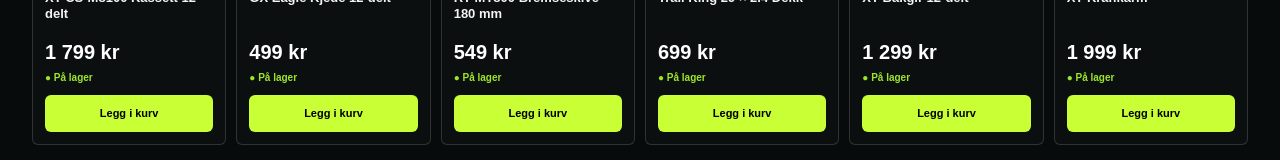
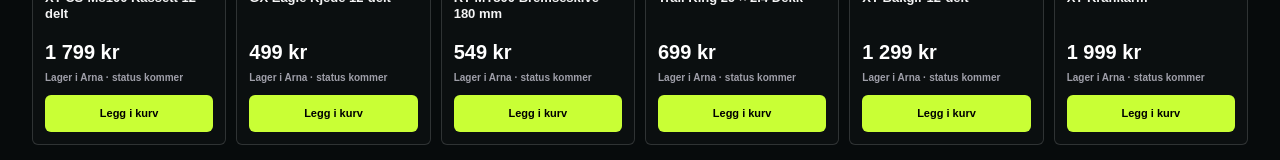
Before and after one commit to PMariusf/sykkel-kompaniet-next, a Next.js app: page / in a window 1280 px wide. Shown: the part 1237-1397 px from the top of the page. Built offline with nearby package versions, Linux system fonts and the light colour scheme.

Commit message:
Use warehouse-aware stock messaging on product cards

```diff
--- a/src/components/ProductGrid.tsx
+++ b/src/components/ProductGrid.tsx
@@ -38,7 +38,9 @@ export default function ProductGrid() {
                   <p className="truncate text-[8px] font-black tracking-[.14em] text-zinc-400 sm:text-[9px] sm:tracking-[.16em]">{product.brand.toUpperCase()}</p>
                   <h3 className="mt-1 min-h-10 text-[12px] font-bold leading-4 text-zinc-100 transition group-hover:text-white sm:text-[13px]">{product.name}</h3>
                   <p className="mt-2 text-[1.05rem] font-black text-white sm:text-xl">{product.price}</p>
-                  <p className="mt-1 text-[9px] font-bold text-[#9ce52b] sm:text-[10px]">● På lager</p>
+                  <p className="mt-1 text-[9px] font-bold text-zinc-400 sm:text-[10px]">
+                    Lager i {product.warehouseLocation ?? "Arna"} · status kommer
+                  </p>
                 </div>
               </Link>
 
```
